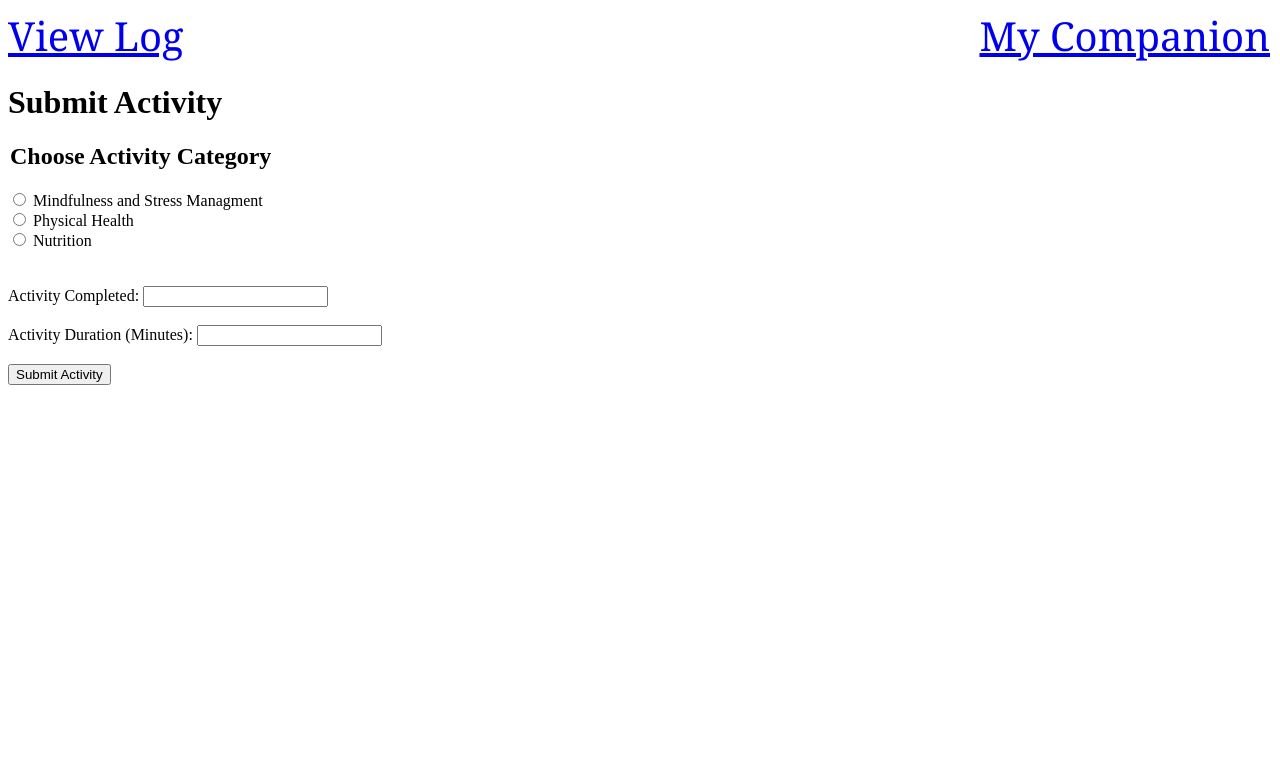
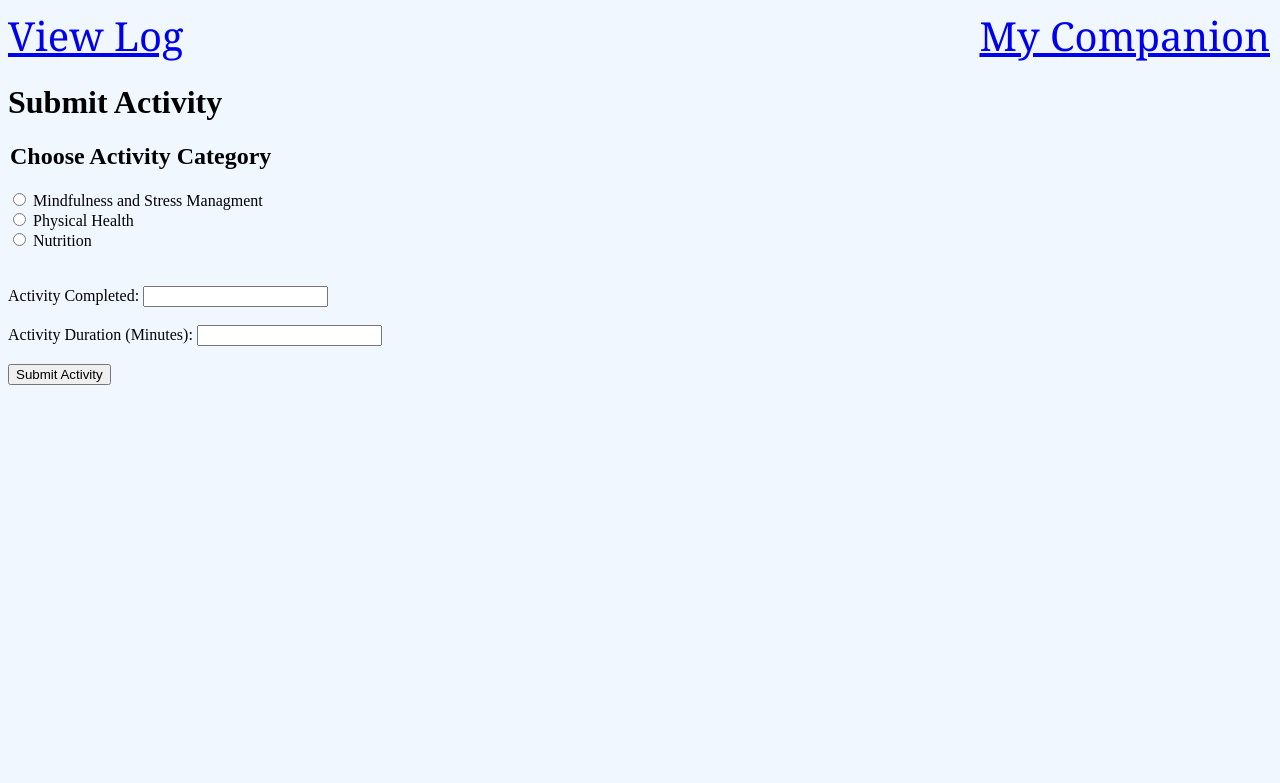
Before and after one commit to carter7k/wellnesstracker, a Django app: page /submit in a window 1280 px wide. Shown: the top 783 px of the page. Run offline with Django 3.2, Linux system fonts and the light colour scheme.

Commit message:
update background color

```diff
--- a/WellnessCompanion/WellnessApplication/templates/WellnessApplication/submit_activity.html
+++ b/WellnessCompanion/WellnessApplication/templates/WellnessApplication/submit_activity.html
@@ -4,6 +4,8 @@
         a {font-size: 40px;font-family: Georgia, serif;}
     </style>
 </head>
+
+<body style="background-color: #f0f7ff;">
     <a href="/logs" style="text-align: left;">View Log</a>
     <a href="/companion" style=" position: absolute; right: 10px;">My Companion</a>
 
@@ -37,3 +39,4 @@
 
     <input type="submit" value="Submit Activity">
     </form>
+</body>
--- a/WellnessCompanion/WellnessApplication/templates/WellnessApplication/successful_submission.html
+++ b/WellnessCompanion/WellnessApplication/templates/WellnessApplication/successful_submission.html
@@ -3,6 +3,8 @@
         a {font-size: 40px;font-family: Georgia, serif;}
     </style>
 </head>
+
+<body style="background-color: #f0f7ff;">
     <a href="/logs" style="text-align: left;">View Log</a>
     <a href="/companion" style=" position: absolute; right: 10px;">My Companion</a>
 
@@ -10,3 +12,4 @@
         <h1>Your Activity has been submitted!</h1>
         <a href="/submit">Submit Another Activity?</a>
     </center>
+</body>
```
Lines whose indentation alone changed are shown as unchanged.
